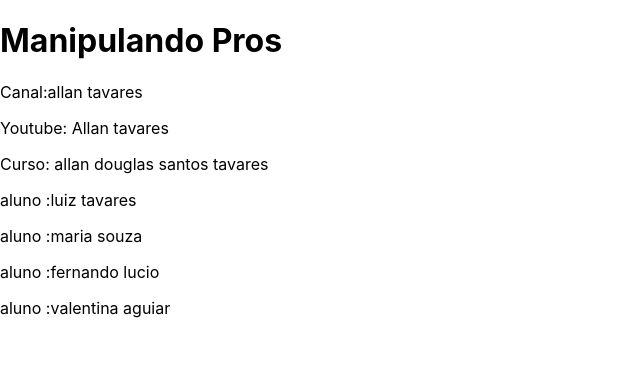
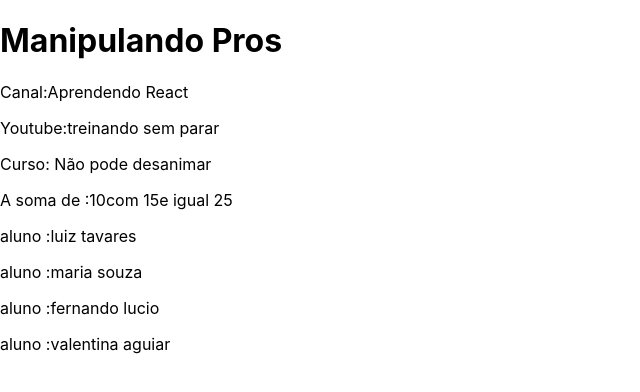
Before and after one commit to allan-front-end2020/curso-react, a React (Create React App) app in the folder app01/: page / in a window 1280 px wide. Shown: the top 392 px of the page, without its empty margins (0-640 px from the left). Built offline with nearby package versions, Linux system fonts and the light colour scheme.

Commit message:
Enviando uma função para um componente

```diff
--- a/app01/src/componentes/Corpo.js
+++ b/app01/src/componentes/Corpo.js
@@ -2,9 +2,20 @@
 import Dados from './Dados'
 
 export default function Corpo(){
-    const canal ='allan tavares'
-    const youtube =' Allan tavares'
-    const curso =' allan  douglas santos tavares'
+    const canal =()=>{
+      return'Aprendendo React'
+    }
+    const youtube =()=>{
+      return'treinando sem parar'
+    }
+    const curso=()=>{
+      return' Não pode desanimar'
+    }
+
+
+    const somar =(v1, v2)=>{
+      return v1+v2
+    }
 
 
     return(
@@ -14,6 +25,8 @@
        youtube={youtube}
        curso={curso}
 
+       somar={somar}
+
      />
 
 
--- a/app01/src/componentes/Dados.js
+++ b/app01/src/componentes/Dados.js
@@ -3,11 +3,17 @@
 
 
 export default function Dados(props){
+   const n1=10
+   const n2=15
+
     return(
      <section>
-       <p>Canal:{props.canal}</p>
-       <p>Youtube:{props.youtube}</p>
-       <p>Curso:{props.curso}</p>
+       <p>Canal:{props.canal()}</p>
+       <p>Youtube:{props.youtube()}</p>
+       <p>Curso:{props.curso()}</p>
+       <p>
+         {' A soma de  :' + n1 + 'com ' + n2 + 'e igual ' + props.somar (n1,n2)}
+       </p>
 
      </section>
 
```
